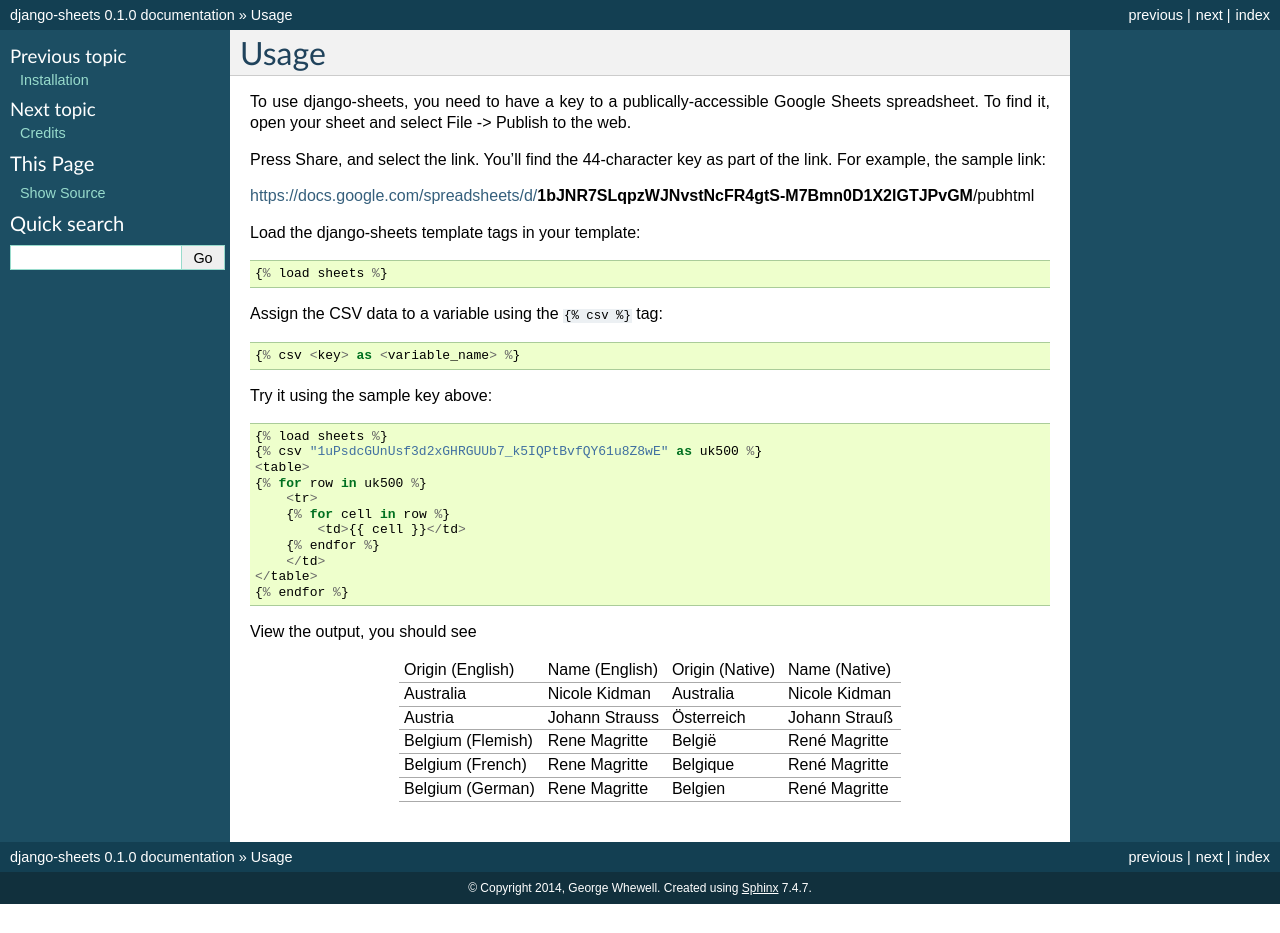
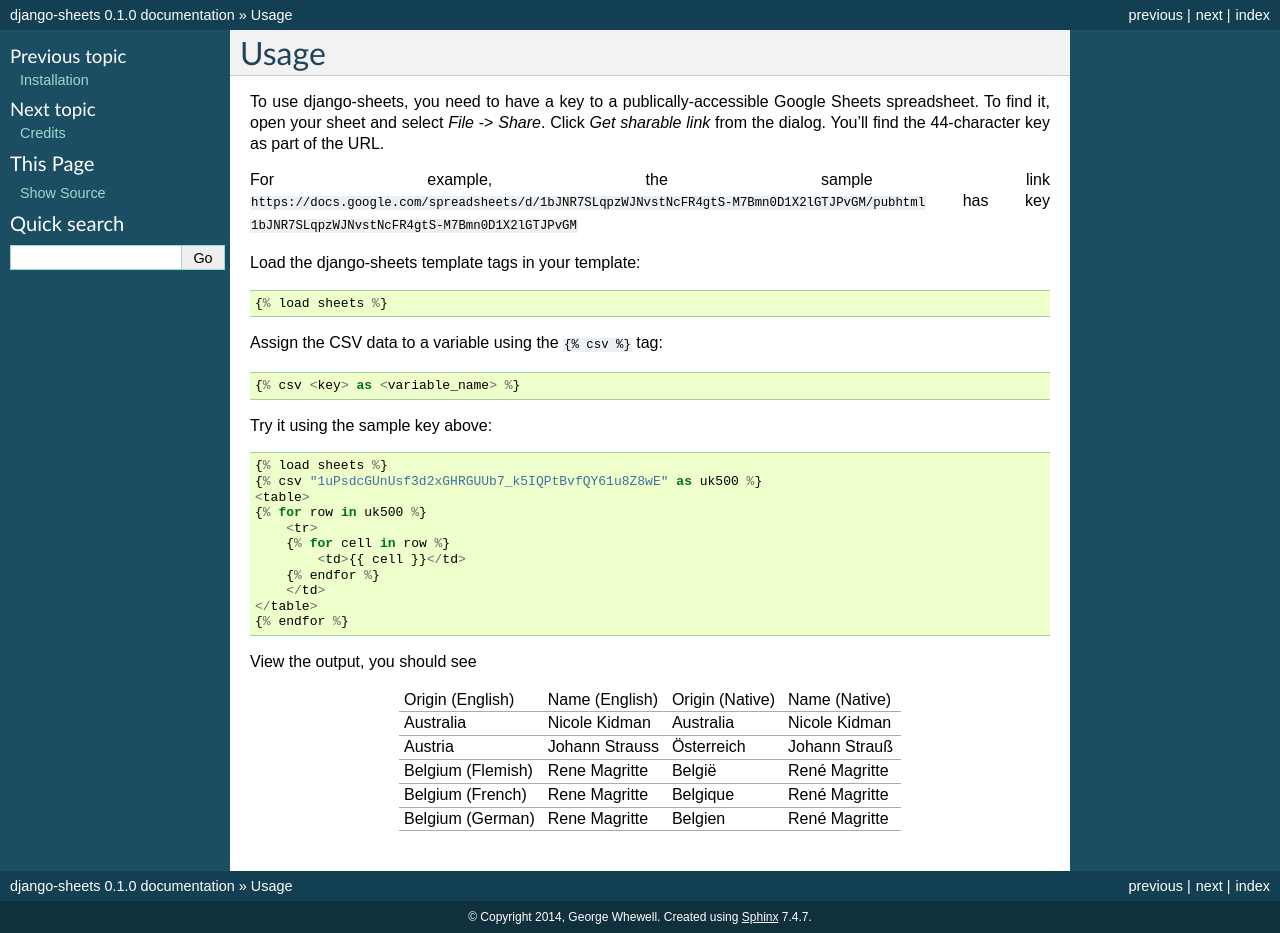
Before and after one commit to georgewhewell/django-sheets, a Sphinx documentation site: the page built from docs/usage.rst, in a window 1280 px wide. Built offline with Sphinx 7.4.7, drawn with Linux system fonts in a browser that asks for light colours; before the commit the page ends 904 px from its top, so only the background shows below that.

Commit message:
Update usage.rst

```diff
--- a/docs/usage.rst
+++ b/docs/usage.rst
@@ -4,12 +4,12 @@ Usage
 
 To use django-sheets, you need to have a key to a publically-accessible
 Google Sheets spreadsheet. To find it, open your sheet and select
-File -> Publish to the web.
+*File* -> *Share*.
+Click *Get sharable link* from the dialog. You'll find the 44-character key as
+part of the URL.
 
-Press Share, and select the link. You'll find the 44-character key as
-part of the link. For example, the sample link:
-
-https://docs.google.com/spreadsheets/d/**1bJNR7SLqpzWJNvstNcFR4gtS-M7Bmn0D1X2lGTJPvGM**/pubhtml
+For example, the sample link ``https://docs.google.com/spreadsheets/d/1bJNR7SLqpzWJNvstNcFR4gtS-M7Bmn0D1X2lGTJPvGM/pubhtml``
+has key ``1bJNR7SLqpzWJNvstNcFR4gtS-M7Bmn0D1X2lGTJPvGM``
 
 Load the django-sheets template tags in your template::
 
```
